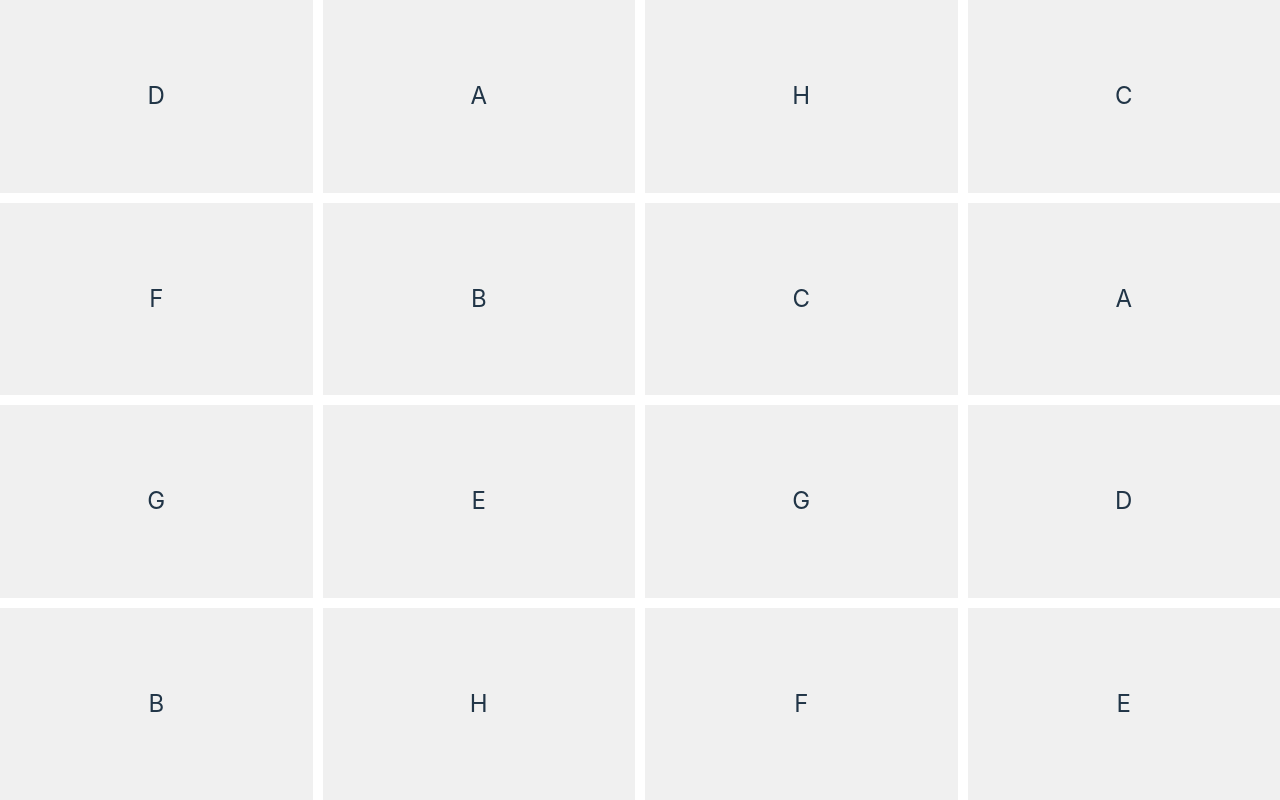
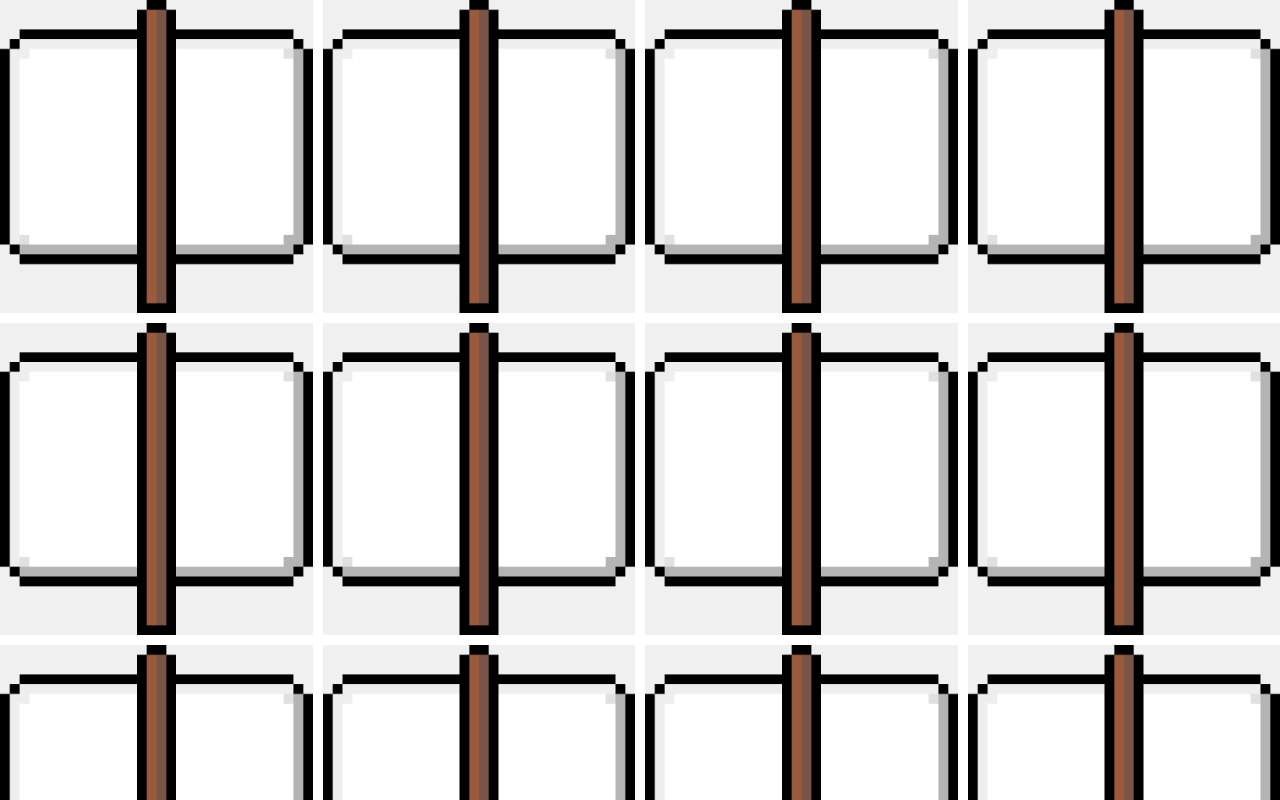
Before and after one commit to pishposh/guild-memory-game, a React (Vite) app: page / in a window 1280 px wide. Shown: the top 800 px of the page. Built offline with nearby package versions, Linux system fonts and the light colour scheme.

Commit message:
add flipped cards asset

```diff
--- a/src/App.css
+++ b/src/App.css
@@ -16,3 +16,7 @@ div#game {
   font-size: 24px;
   cursor: pointer;
 }
+
+.picket {
+  width: 100%;
+}
--- a/src/App.tsx
+++ b/src/App.tsx
@@ -17,7 +17,7 @@ function App() {
     <div id='game'>
       {cards.map(card => (
         <div className='card' key={card.id}>
-            {card.value}
+            <img src="src/assets/picket-sign/picket-sign-flipped.png" className='picket'/>
         </div>
       ))}
     </div>
```
